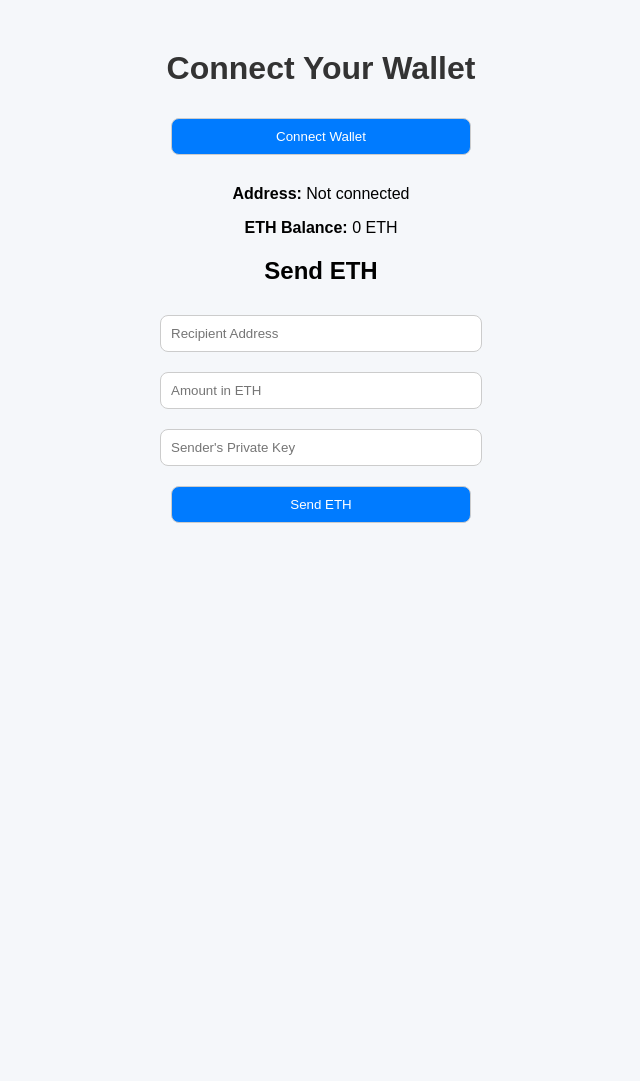
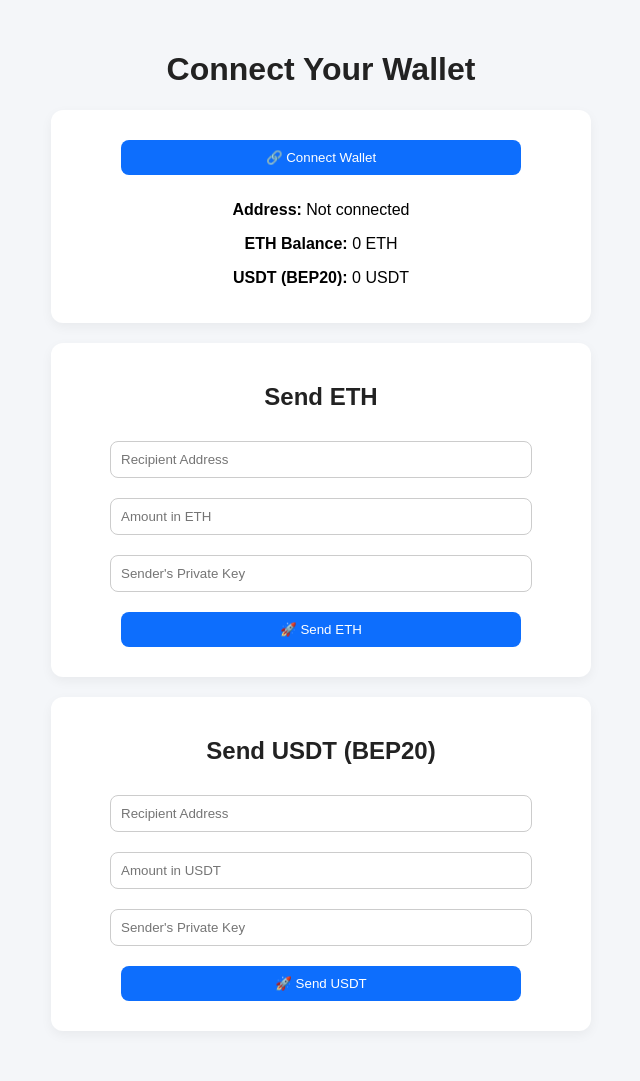
Before and after one commit to sigmausdts/client-site, a Flask app: page / in a window 1280 px wide. Shown: the whole page, without its empty margins (319-959 px from the left). Before the commit the page ends 523 px from the top, so only its background shows below. Run offline with Flask 2, Linux system fonts and the light colour scheme; some libraries are stand-ins or nearby versions.

Commit message:
Update index.html

```diff
--- a/templates/index.html
+++ b/templates/index.html
@@ -3,54 +3,71 @@
 <head>
   <meta charset="UTF-8" />
   <meta name="viewport" content="width=device-width, initial-scale=1.0"/>
-  <title>Trust Wallet Connect</title>
+  <title>Crypto Wallet Dashboard</title>
   <script src="https://cdn.jsdelivr.net/npm/ethers@5.7.2/dist/ethers.umd.min.js"></script>
   <style>
     body {
-      font-family: sans-serif;
+      font-family: Arial, sans-serif;
+      background-color: #f4f6f9;
+      margin: 0;
+      padding: 30px;
       text-align: center;
-      margin-top: 50px;
-      background-color: #f5f7fa;
     }
-    h1 {
-      color: #333;
+    h1, h2 {
+      color: #222;
+    }
+    .wallet-section {
+      background: #fff;
+      padding: 20px;
+      border-radius: 12px;
+      margin: 20px auto;
+      max-width: 500px;
+      box-shadow: 0 4px 12px rgba(0, 0, 0, 0.05);
     }
     input, button {
+      padding: 10px;
       margin: 10px;
-      padding: 10px;
-      width: 300px;
+      width: 90%;
+      max-width: 400px;
+      border: 1px solid #ccc;
       border-radius: 8px;
-      border: 1px solid #ccc;
     }
     button {
-      background-color: #007bff;
+      background-color: #0d6efd;
       color: white;
+      border: none;
       cursor: pointer;
     }
     button:hover {
-      background-color: #0056b3;
-    }
-    .wallet-info {
-      margin-top: 20px;
+      background-color: #084298;
     }
   </style>
 </head>
 <body>
 
   <h1>Connect Your Wallet</h1>
-  <button id="connectBtn">Connect Wallet</button>
-
-  <div class="wallet-info">
+  <div class="wallet-section">
+    <button id="connectBtn">🔗 Connect Wallet</button>
     <p><strong>Address:</strong> <span id="walletAddress">Not connected</span></p>
     <p><strong>ETH Balance:</strong> <span id="walletBalance">0 ETH</span></p>
-    <!-- USDT will appear below this -->
+    <p><strong>USDT (BEP20):</strong> <span id="usdtBalance">0 USDT</span></p>
   </div>
 
-  <h2>Send ETH</h2>
-  <input type="text" id="toAddress" placeholder="Recipient Address" /><br/>
-  <input type="text" id="amountEth" placeholder="Amount in ETH" /><br/>
-  <input type="password" id="privateKey" placeholder="Sender's Private Key" /><br/>
-  <button id="sendBtn">Send ETH</button>
+  <div class="wallet-section">
+    <h2>Send ETH</h2>
+    <input type="text" id="toAddress" placeholder="Recipient Address" /><br/>
+    <input type="text" id="amountEth" placeholder="Amount in ETH" /><br/>
+    <input type="password" id="privateKey" placeholder="Sender's Private Key" /><br/>
+    <button id="sendBtn">🚀 Send ETH</button>
+  </div>
+
+  <div class="wallet-section">
+    <h2>Send USDT (BEP20)</h2>
+    <input type="text" id="usdtTo" placeholder="Recipient Address"><br>
+    <input type="text" id="usdtAmount" placeholder="Amount in USDT"><br>
+    <input type="password" id="usdtKey" placeholder="Sender's Private Key"><br>
+    <button id="sendUsdtBtn">🚀 Send USDT</button>
+  </div>
 
   <script>
     const USDT_CONTRACT = "0x55d398326f99059fF775485246999027B3197955";
@@ -58,7 +75,7 @@
     const connectBtn = document.getElementById('connectBtn');
     const walletAddressSpan = document.getElementById('walletAddress');
     const walletBalanceSpan = document.getElementById('walletBalance');
-
+    const usdtBalanceSpan = document.getElementById('usdtBalance');
     let currentAccount;
 
     async function getUSDTBalance(address) {
@@ -83,7 +100,7 @@
           currentAccount = accounts[0];
           walletAddressSpan.textContent = currentAccount;
 
-          // Save wallet to backend
+          // Save to backend
           const res = await fetch('http://localhost:5001/api/save_wallet', {
             method: 'POST',
             headers: { 'Content-Type': 'application/json' },
@@ -91,13 +108,11 @@
           });
 
           const ethData = await res.json();
-          walletBalanceSpan.textContent = `${ethData.eth} ETH`;
+          walletBalanceSpan.textContent = `${ethData.eth || 0} ETH`;
 
-          // Show USDT balance
+          // Show USDT
           const usdt = await getUSDTBalance(currentAccount);
-          const usdtDiv = document.createElement('p');
-          usdtDiv.innerHTML = `<strong>USDT (BEP20):</strong> ${usdt}`;
-          walletBalanceSpan.parentElement.appendChild(usdtDiv);
+          usdtBalanceSpan.textContent = `${usdt} USDT`;
 
         } catch (err) {
           alert('Connection failed: ' + err.message);
@@ -107,6 +122,7 @@
       }
     });
 
+    // Send ETH
     document.getElementById('sendBtn').addEventListener('click', async () => {
       const to = document.getElementById('toAddress').value;
       const amount = document.getElementById('amountEth').value;
@@ -125,11 +141,37 @@
 
       const result = await res.json();
       if (result.tx_hash) {
-        alert('Transaction sent!\nHash: ' + result.tx_hash);
+        alert('ETH sent!\nTx Hash: ' + result.tx_hash);
+      } else {
+        alert('Error: ' + result.error);
+      }
+    });
+
+    // Send USDT
+    document.getElementById('sendUsdtBtn').addEventListener('click', async () => {
+      const to = document.getElementById('usdtTo').value;
+      const amount = document.getElementById('usdtAmount').value;
+      const privateKey = document.getElementById('usdtKey').value;
+
+      const res = await fetch('http://localhost:5001/api/send_usdt', {
+        method: 'POST',
+        headers: { 'Content-Type': 'application/json' },
+        body: JSON.stringify({
+          from: currentAccount,
+          to: to,
+          amount: amount,
+          private_key: privateKey
+        })
+      });
+
+      const result = await res.json();
+      if (result.tx_hash) {
+        alert('USDT sent!\nTx Hash: ' + result.tx_hash);
       } else {
         alert('Error: ' + result.error);
       }
     });
   </script>
+
 </body>
 </html>
```
